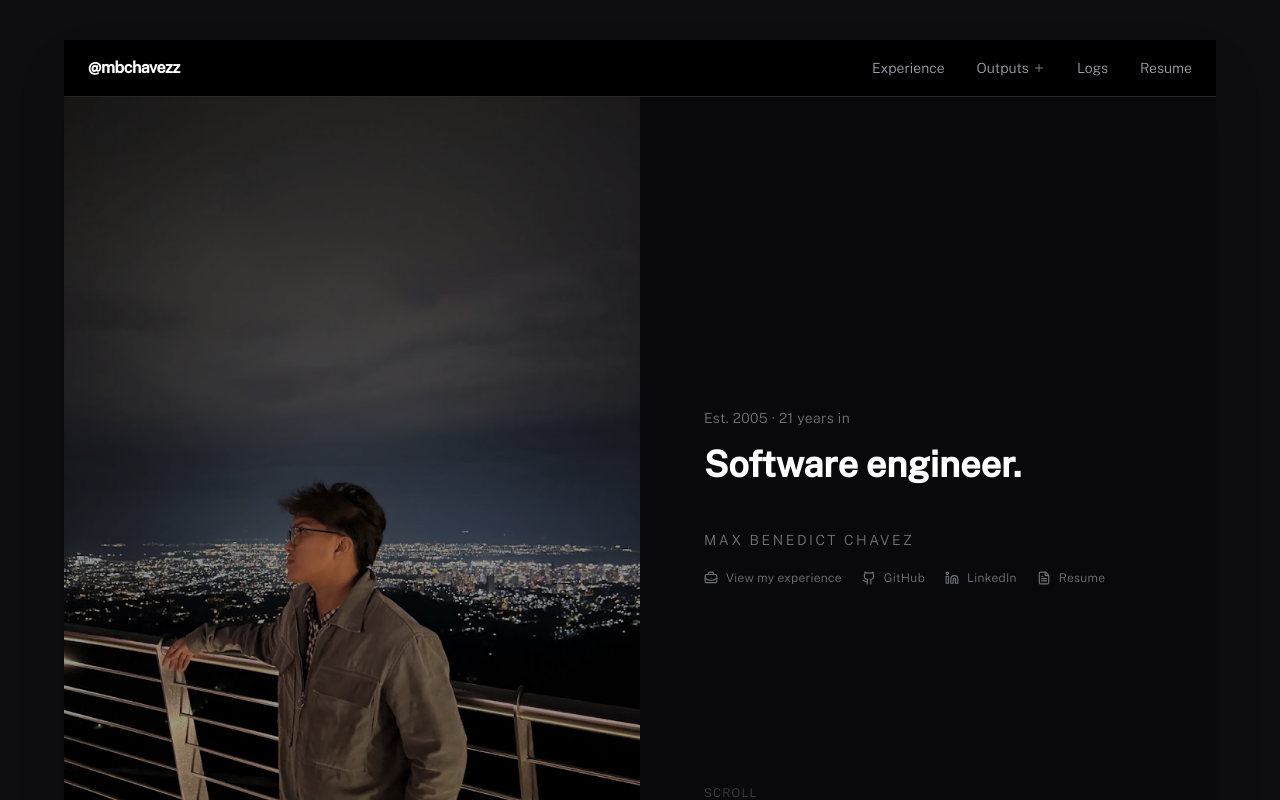
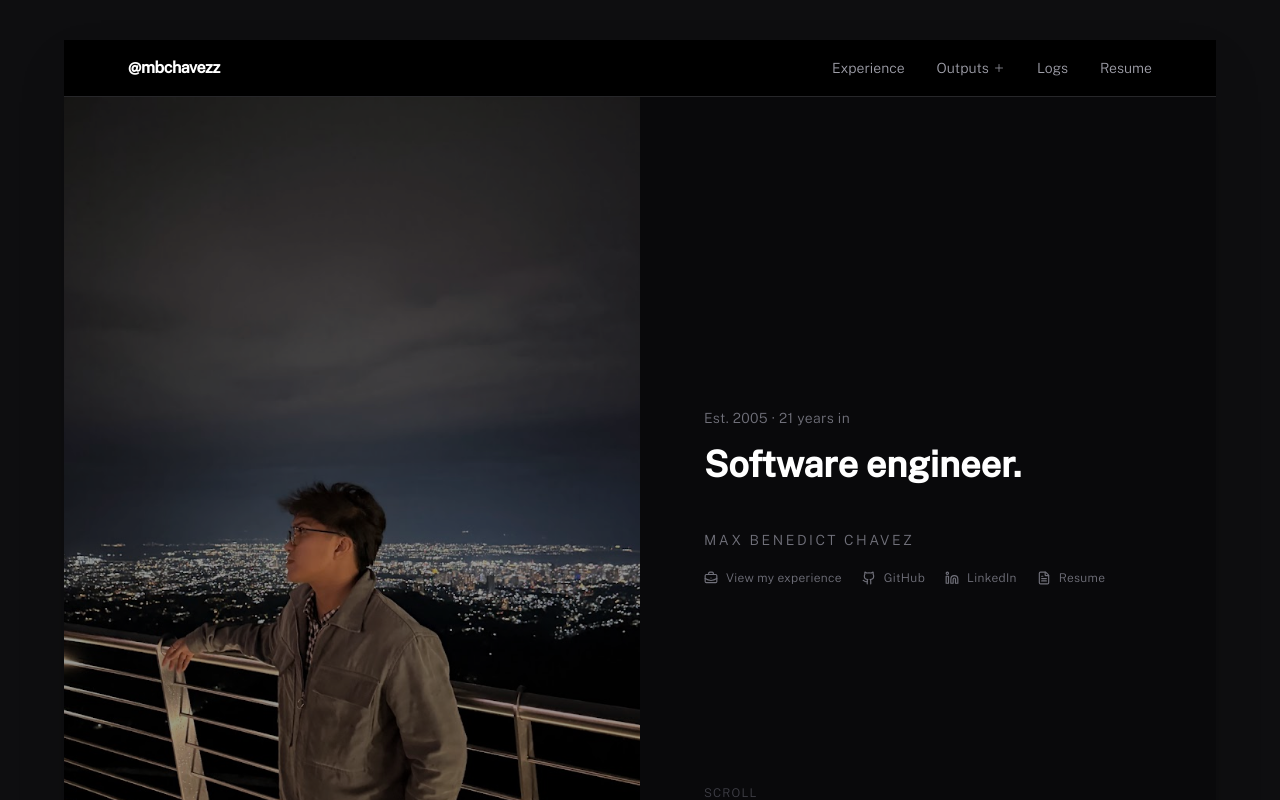
Before and after one commit to mbchavez27/mbchavezzportfolio, a React (Vite) app: page / in a window 1280 px wide. Shown: the top 800 px of the page. Built offline with nearby package versions, Linux system fonts and the light colour scheme.

Commit message:
style(layout): roomier page-container padding

```diff
--- a/src/styles/tailwind.css
+++ b/src/styles/tailwind.css
@@ -9,4 +9,10 @@
   max-width: var(--container-6xl);
   margin-inline: auto;
   padding-inline: --spacing(6);
+  @variant sm {
+    padding-inline: --spacing(10);
+  }
+  @variant md {
+    padding-inline: --spacing(16);
+  }
 }
```
